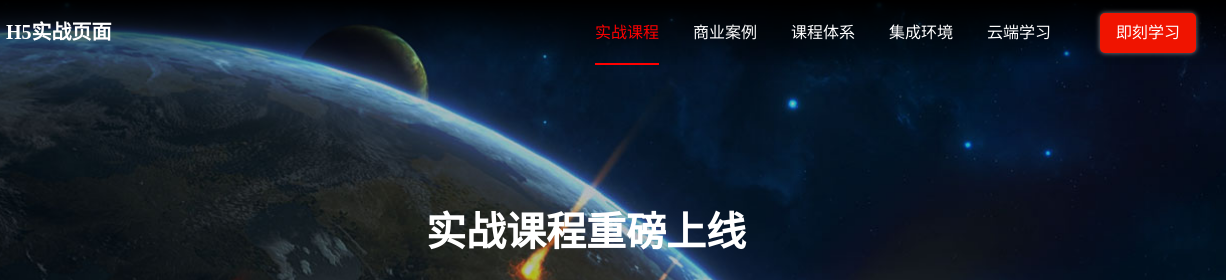
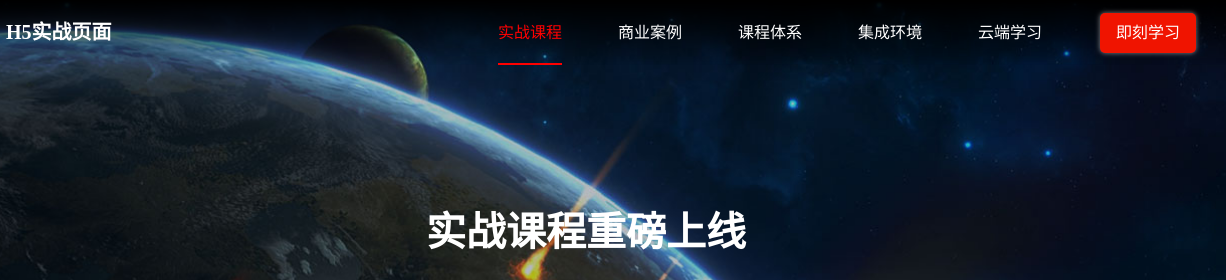
Before and after one commit to Zhouxingzu/Practice-Demo, a plain HTML site: page index.html in a window 1280 px wide. Shown: the top 280 px of the page, 54-1280 px from the left. Drawn offline with Linux system fonts and the light colour scheme.

Commit message:
Update style.css

```diff
--- a/css/style.css
+++ b/css/style.css
@@ -51,19 +51,21 @@ header{
 	margin-left: 60px;
 }
 .header__nav-item{
-	display: inline-block;
+	display: block;
+	float: left;
+	font-size: 16px;
 	text-align: center;
-	width: 94px;
+	width: 120px;
 	line-height: 65px;
-	margin-left:0px;
 }
 .section1 .nav_active{
 	color: red;
 }
 .header__nav-button{
-	display: inline-block;
+	display: block;
+	float: left;
 	text-align: center;
-	margin: 0px 30px;
+	margin: 12.5px 30px;
 	width: 96px;
 	height: 40px;
 	line-height: 40px;
@@ -356,6 +358,6 @@ footer{
 	background: red;
 	bottom: 0;
 	left: 0;
-	margin-left: 15px;
+	margin-left: 28px;
 	transition: all 0.3s;
 }
```
